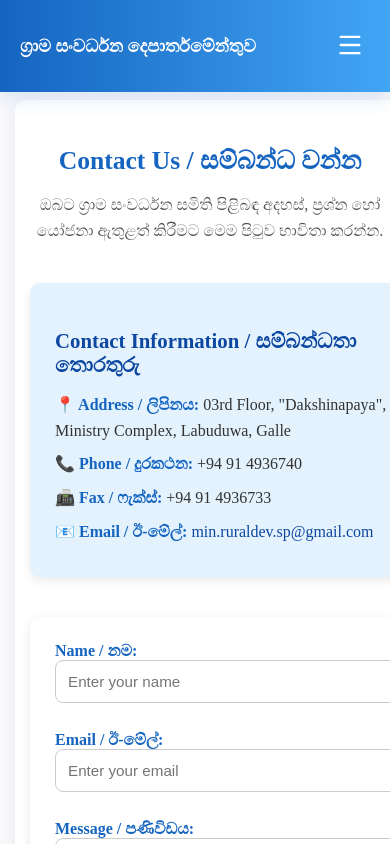
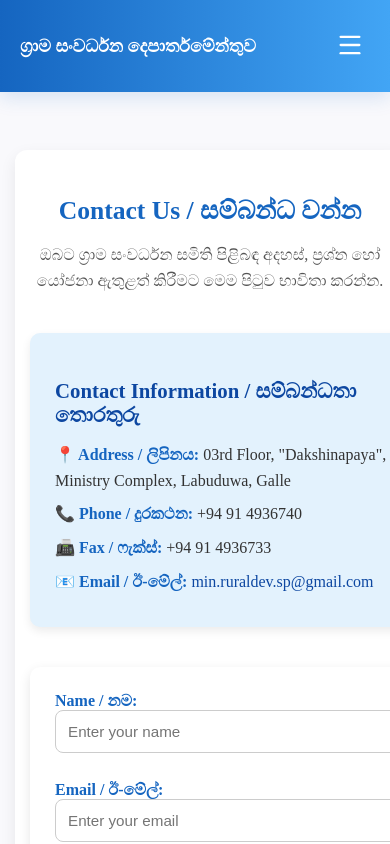
Before and after one commit to Ministry-of-Sports-Southern-Province/Ruralde-info-system, a React (Vite) app: page /contact in a window 390 px wide. Shown: the top 844 px of the page. Built offline with nearby package versions, Linux system fonts and the light colour scheme.

Commit message:
contact styles

```diff
--- a/src/contact/contact.css
+++ b/src/contact/contact.css
@@ -160,7 +160,7 @@
 @media (max-width: 600px) {
   .contact-wrapper {
     padding: 60px 15px;
-    margin-top: 40px; /* ✅ adds more gap so it doesn’t touch About */
+    margin-top: 90px; /* ✅ adds more gap so it doesn’t touch About */
   }
 
   .contact-container {
```
